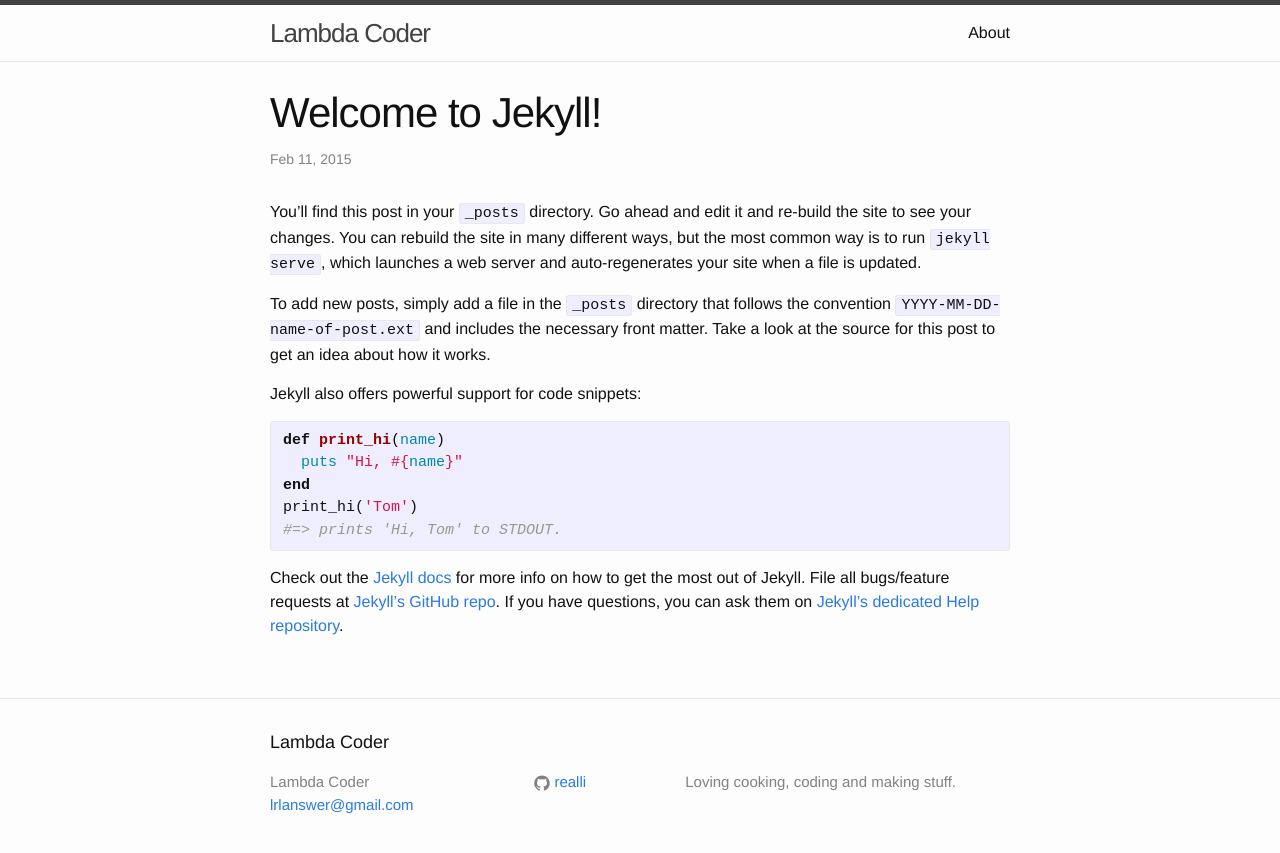
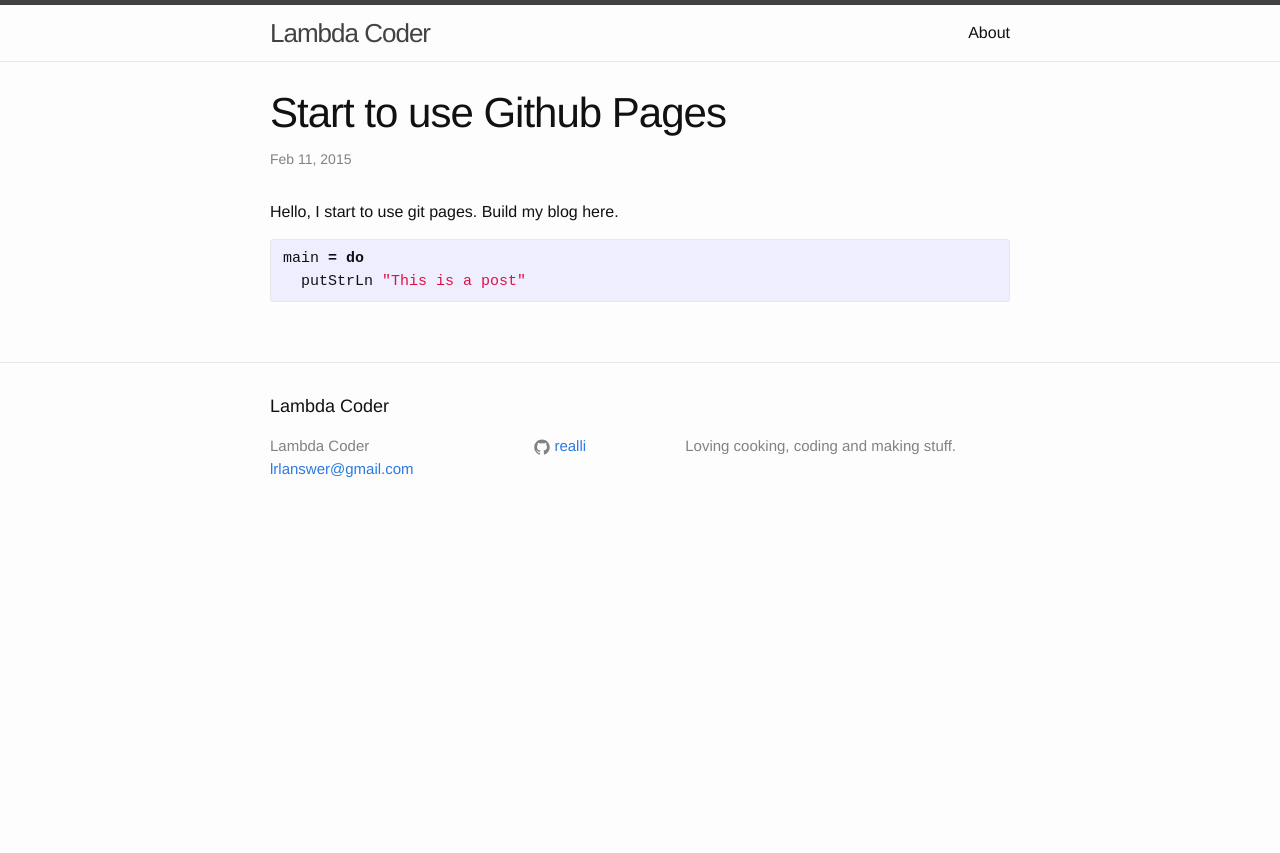
Before and after one commit to realli/realli.github.io, a Jekyll site: the page built from _posts/2015-02-11-welcome-to-jekyll.markdown, in a window 1280 px wide. Shown: the top 853 px of the page. Built offline with Jekyll 4.4.1, drawn with Linux system fonts in a browser that asks for light colours.

Commit message:
first step

```diff
--- a/_posts/2015-02-11-welcome-to-jekyll.markdown
+++ b/_posts/2015-02-11-welcome-to-jekyll.markdown
@@ -1,25 +1,13 @@
 ---
 layout: post
-title:  "Welcome to Jekyll!"
+title:  "Start to use Github Pages"
 date:   2015-02-11 19:54:17
 categories: jekyll update
 ---
-You’ll find this post in your `_posts` directory. Go ahead and edit it and re-build the site to see your changes. You can rebuild the site in many different ways, but the most common way is to run `jekyll serve`, which launches a web server and auto-regenerates your site when a file is updated.
 
-To add new posts, simply add a file in the `_posts` directory that follows the convention `YYYY-MM-DD-name-of-post.ext` and includes the necessary front matter. Take a look at the source for this post to get an idea about how it works.
+Hello, I start to use git pages. Build my blog here.
 
-Jekyll also offers powerful support for code snippets:
-
-{% highlight ruby %}
-def print_hi(name)
-  puts "Hi, #{name}"
-end
-print_hi('Tom')
-#=> prints 'Hi, Tom' to STDOUT.
+{% highlight haskell %}
+main = do
+  putStrLn "This is a post"
 {% endhighlight %}
-
-Check out the [Jekyll docs][jekyll] for more info on how to get the most out of Jekyll. File all bugs/feature requests at [Jekyll’s GitHub repo][jekyll-gh]. If you have questions, you can ask them on [Jekyll’s dedicated Help repository][jekyll-help].
-
-[jekyll]:      http://jekyllrb.com
-[jekyll-gh]:   https://github.com/jekyll/jekyll
-[jekyll-help]: https://github.com/jekyll/jekyll-help
```
